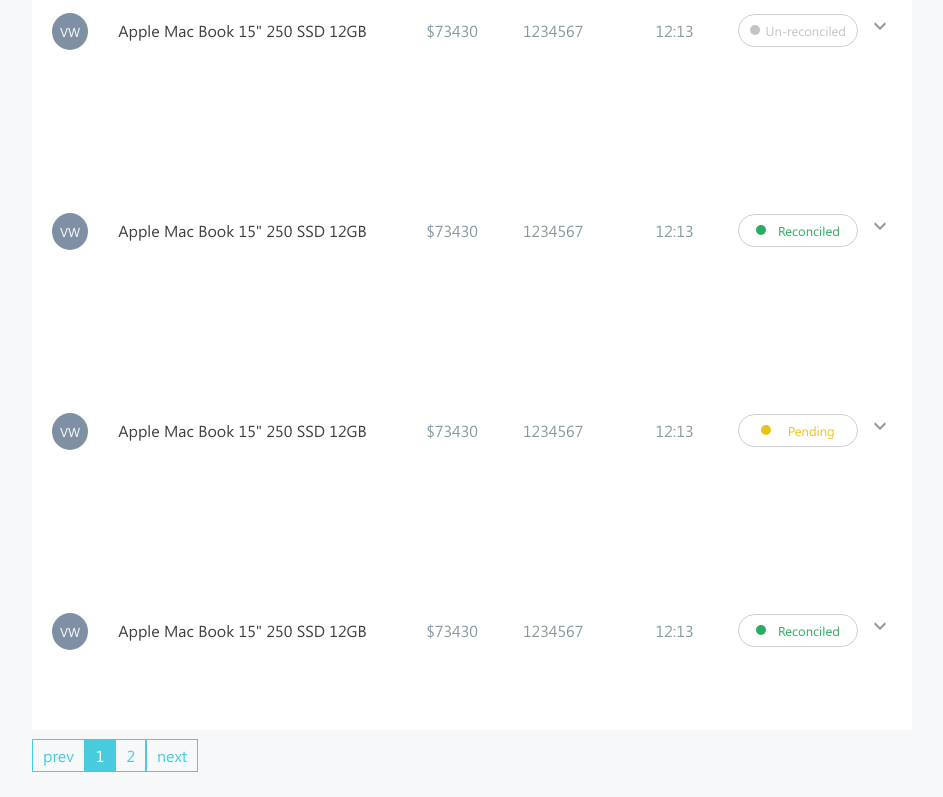
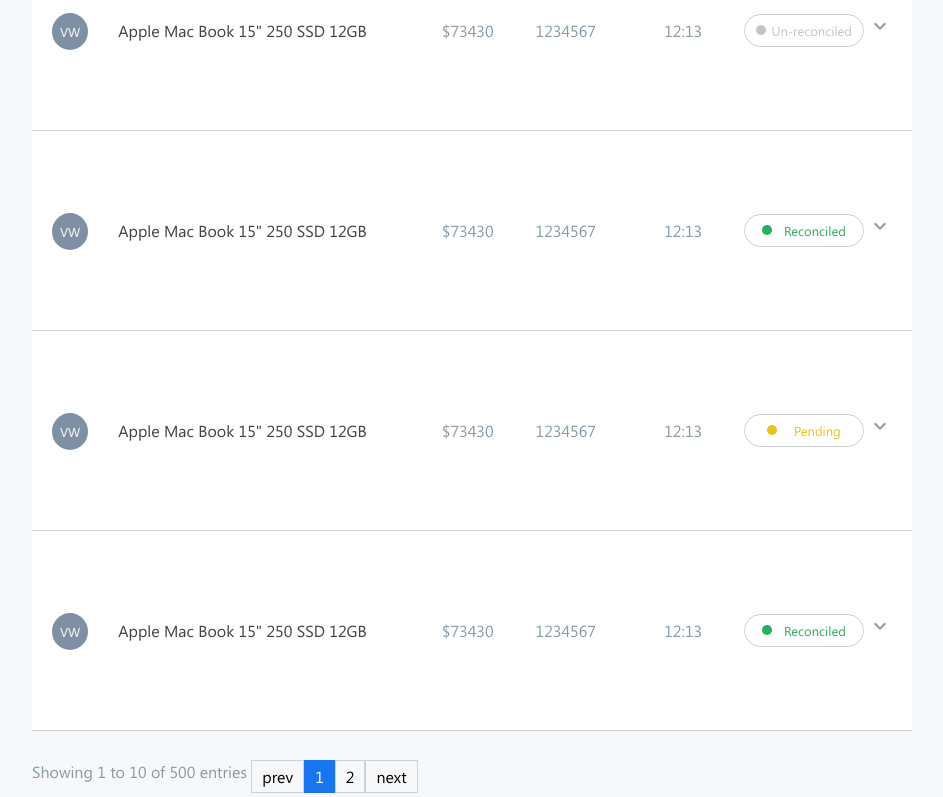
Before and after one commit to Clintjeez/Transmonitor, a React (Create React App) app: page / in a window 1280 px wide. Shown: the part 2000-2797 px from the top of the page, without its empty margins (318-1261 px from the left). Built offline with nearby package versions, Linux system fonts and the light colour scheme.

Commit message:
table footer style fix

```diff
--- a/src/Components/Table/Table.css
+++ b/src/Components/Table/Table.css
@@ -32,17 +32,3 @@
   padding: 0 20px;
   font-size: 13px;
 }
-
-.table__data__items {
-  padding: 20px;
-}
-.types {
-  color: #414042;
-}
-.table__avatar {
-  display: inline !important;
-  padding: 10px 8px !important;
-  font-size: 13px !important;
-  margin-right: 30px;
-  background: #7f8fa4 !important;
-}
--- a/src/Components/Table/TableBody.css
+++ b/src/Components/Table/TableBody.css
@@ -2,11 +2,42 @@
   background-color: #fff;
   height: 200px;
   overflow-x: scroll;
+  width: 100%;
+}
+
+.table__data__items {
+  padding: 20px;
+  border-bottom: 1px solid #cccfd4;
+}
+.types {
+  color: #414042;
+}
+.table__avatar {
+  display: inline !important;
+  padding: 10px 8px !important;
+  font-size: 13px !important;
+  margin-right: 30px;
+  background: #7f8fa4 !important;
 }
 
 .status__wrapper {
   display: flex;
   justify-content: space-between;
+}
+
+.table__footer {
+  text-align: right;
+  width: 100%;
+  display: flex;
+  justify-content: space-between;
+  margin-top: 20px;
+}
+.table__footer p {
+  padding: 10px 0;
+}
+
+.table__paginate {
+  margin-left: 300px !important;
 }
 
 .pagination {
@@ -16,12 +47,12 @@
   outline: none;
 }
 .pagination > .active > a {
-  background-color: #47ccde;
-  border-color: #47ccde;
+  background-color: #1875f0;
+  border-color: #1875f0;
   color: #fff;
 }
 .pagination > li > a {
-  border: 1px solid #47ccde;
+  border: 1px solid #ced0da;
   padding: 5px 10px;
   outline: none;
   cursor: pointer;
@@ -32,13 +63,13 @@
 .pagination > .active > span:hover,
 .pagination > .active > a:focus,
 .pagination > .active > span:focus {
-  background-color: #47ccde;
-  border-color: #47ccde;
+  background-color: #1875f0;
+  border-color: #1875f0;
   outline: none;
 }
 .pagination > li > a,
 .pagination > li > span {
-  color: #47ccde;
+  color: #000;
 }
 .pagination > li:first-child > a,
 .pagination > li:first-child > span,
--- a/src/Components/Table/TableBody.js
+++ b/src/Components/Table/TableBody.js
@@ -30,6 +30,8 @@
           </tbody>
         )
       )}
+      <div className="table__footer">
+        <p>Showing 1 to 10 of 500 entries</p>
         <ReactPaginate
           previousLabel={"prev"}
           nextLabel={"next"}
@@ -42,7 +44,9 @@
           containerClassName={"pagination"}
           subContainerClassName={"pages pagination"}
           activeClassName={"active"}
+          className="table__paginate"
         />
+      </div>
     </>
   );
 }
```
Also changed, not shown: src/Components/Table/TableFooter.js (added, +25 -0 lines). Lines whose indentation alone changed are shown as unchanged.
